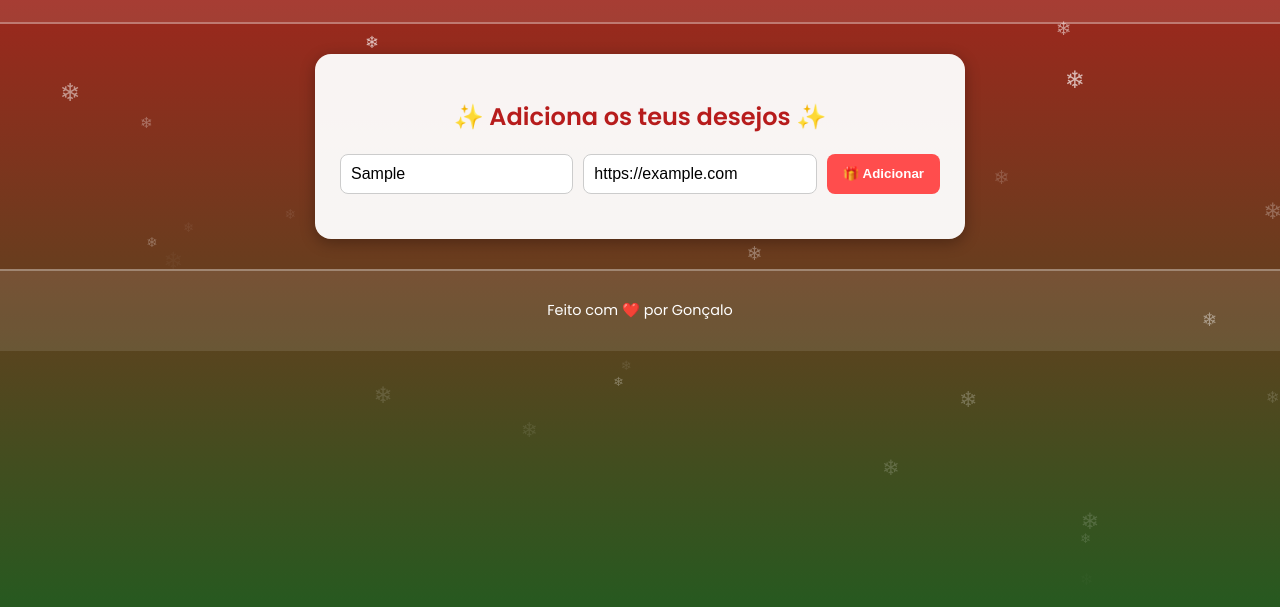
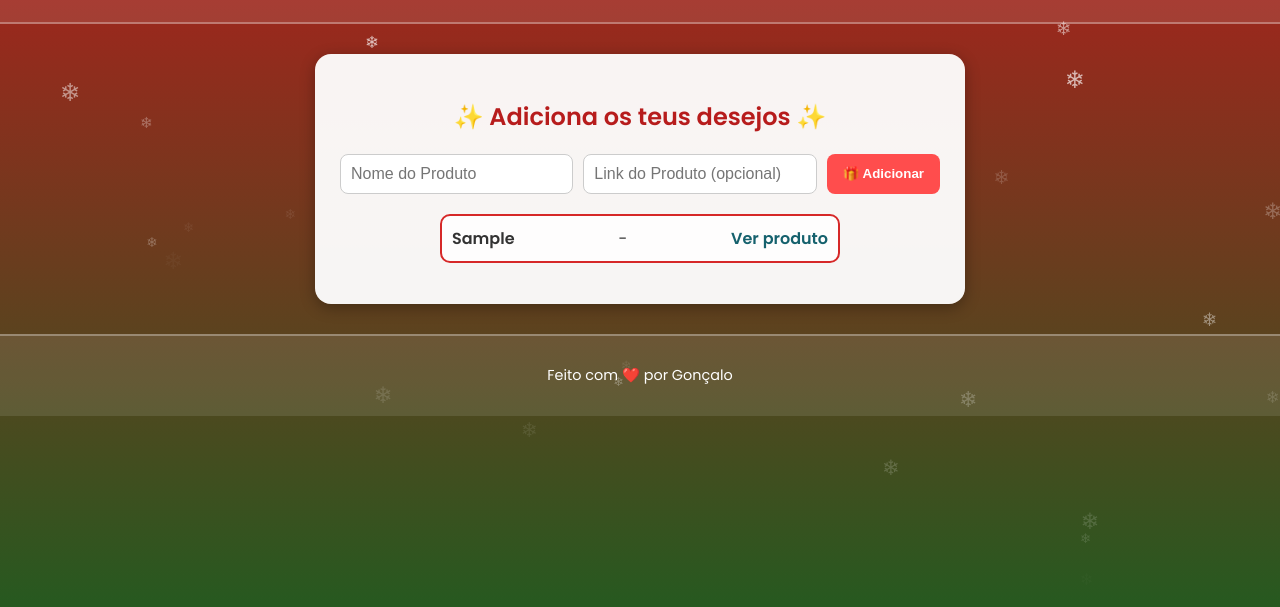
Before and after one commit to nataliog01/natal-whislist, a plain HTML site: page www/index.html in a window 1280 px wide. Both pictures are taken after typing "Sample", "https://example.com" into the empty fields and a click on the button "🎁 Adicionar". Shown: the part 135-742 px from the top of the page. Drawn offline with Linux system fonts and the light colour scheme.

Commit message:
Implementa a funcionalidade de adicionar itens à wishlist

```diff
--- a/www/index.html
+++ b/www/index.html
@@ -22,7 +22,7 @@
 
             <form id="wishlist-form">
                 <input type="text" id="item-name" placeholder="Nome do Produto" required>
-                <input type="url" id="item_link" placeholder="Link do Produto (opcional)">
+                <input type="url" id="item-link" placeholder="Link do Produto (opcional)">
                 <button type="submit"> 🎁 Adicionar</button>
             </form>
 
--- a/www/scripts/scripts.js
+++ b/www/scripts/scripts.js
@@ -16,7 +16,10 @@ form.addEventListener('submit', (e) => {
 
     wishlist.appendChild(li);
 
+    form.reset();
+
 });
+
 
 // ❄️ Animação de neve
 function createSnowflake() {
@@ -41,3 +44,5 @@ function createSnowflake() {
 
 // Criar flocos a intervalos regulares
 setInterval(createSnowflake, 200);
+
+//Função para guardar wishlist
```
